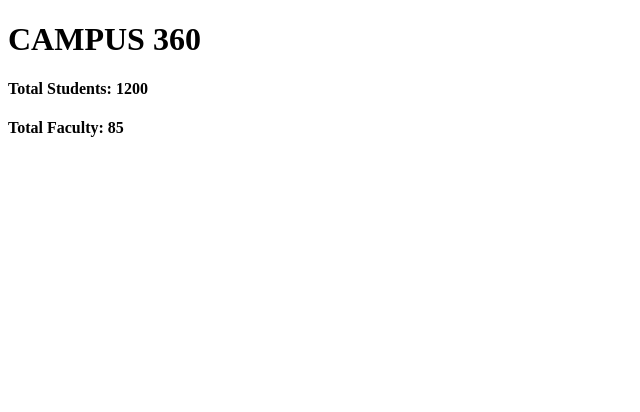
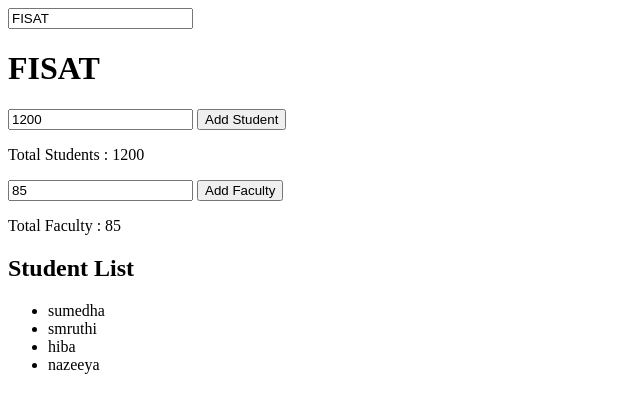
Before and after one commit to sumedhacp/MCA-angularjs-NSDC, a website: page index.html in a window 1280 px wide. Shown: the whole page, without its empty margins (0-640 px from the left). Drawn offline with nearby package versions, Linux system fonts and the light colour scheme.

Commit message:
directives done

```diff
--- a/index.html
+++ b/index.html
@@ -1,14 +1,45 @@
 <!DOCTYPE html>
-<html lang="en">
+<html ng-app="campus360">
+
 <head>
     <meta charset="UTF-8">
     <meta name="viewport" content="width=device-width, initial-scale=1.0">
-    <title>Student Management App</title>
+    <script src="node_modules/angular/angular.js"></script>
+    <script src="js/app.js"></script>
+
+    <title>College Dashboard</title>
 </head>
-<body>
-    <h1>CAMPUS 360</h1>
 
-    <h4>Total Students: 1200</h4>
-    <h4>Total Faculty: 85</h4>
+<body ng-controller="dashboardcontroller">
+
+    <input type="text" ng-model="collegename">
+
+
+    <h1>{{collegename}}</h1>
+
+    <input type="text" ng-model="totalstudents">
+
+    <button ng-click="totalstudents = totalstudents + 1">Add Student</button>
+
+    <p>Total Students : {{totalstudents}}</p>
+
+
+    <input type="text" ng-model="totalfaculty">
+
+    <button ng-click="totalfaculty = totalfaculty + 1">Add Faculty</button>
+
+    <p>Total Faculty : {{totalfaculty}}</p>
+
+    <h2>Student List</h2>
+
+    <ul>
+        <li ng-repeat="student in students">
+
+            {{student}}
+
+        </li>
+    </ul>
+
 </body>
+
 </html>
--- a/js/app.js
+++ b/js/app.js
@@ -0,0 +1,22 @@
+var app = angular.module('campus360', []);
+
+app.controller("dashboardcontroller", function ($scope) {
+
+    $scope.collegename = "FISAT";
+    $scope.totalstudents = 1200;
+    $scope.totalfaculty = 85;
+
+    $scope.students = [
+
+        "sumedha", "smruthi", "hiba", "nazeeya"
+
+    ];
+
+    $scope.addstudent = function () {
+
+        $scope.totalstudents++;
+
+    };
+
+    console.log("dashboard controller is loaded");
+});
```
